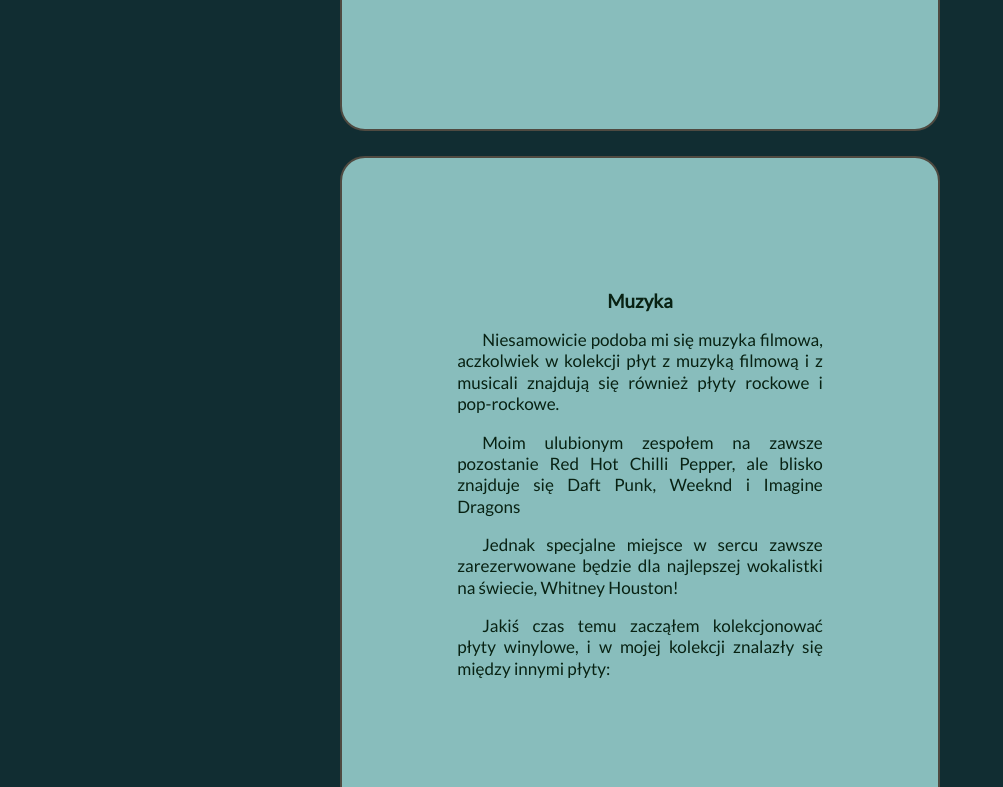
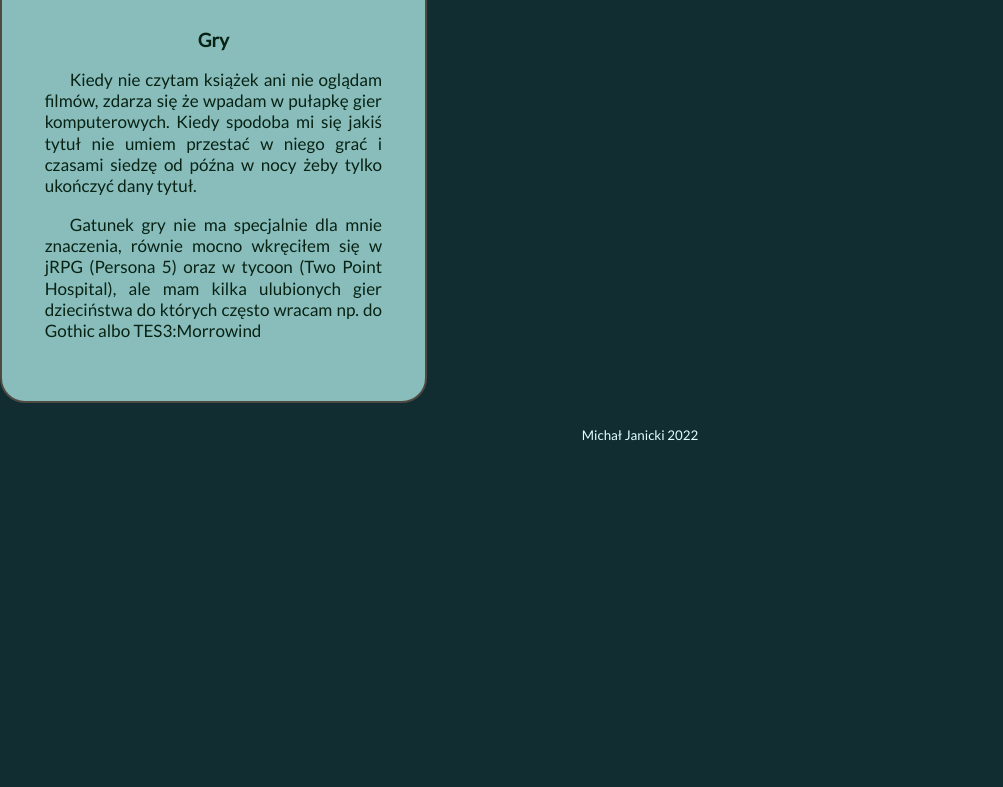
Before and after one commit to MichalJanicki26/homepage, a plain HTML site: page index.html in a window 1280 px wide. Shown: the part 2748-3535 px from the top of the page, without its empty margins (0-1003 px from the left). After the commit the page ends 3192 px from the top, so only its background shows below. Drawn offline with nearby package versions, Linux system fonts and the light colour scheme.

Commit message:
i messed up the gird but i learned a lot

```diff
--- a/css/article.css
+++ b/css/article.css
@@ -8,7 +8,7 @@
     color: #082213;
     text-align: center;
     line-height: 1.25;
-    font-size: 80%
+    font-size: 80%;
 }
 
 .article__header {
--- a/css/footer.css
+++ b/css/footer.css
@@ -1,4 +1,4 @@
 .footer {
     text-align: center;
-    font-size: 75%;
+    font-size: 10pt;
 }
--- a/css/header.css
+++ b/css/header.css
@@ -7,4 +7,5 @@
     border: 2px solid #4F4A41;
     border-radius: 100px;
     font-size: 150%;
+    justify-self: center;
 }
--- a/css/style.css
+++ b/css/style.css
@@ -9,8 +9,30 @@ html {
 .body {
     background: #112D32;
     color: #E0FFFF;
-    /* https://visme.co/blog/website-color-schemes/ style 22 "Corporate and Traditional */
-    margin: 5%;
     font-family: 'Lato', sans-serif;
     font-size: 16pt;
+    display: grid;
+    grid-template-columns: repeat(3, 1fr);
+    grid-template-areas:
+        "header header header"
+        "article article article"
+        "article article article"
+        "footer footer footer";
+
 }
+
+.header {
+    grid-area: header;
+}
+
+.article {
+    grid-area: article;
+}
+
+.aside {
+    grid-area: aside;
+}
+
+.footer {
+    grid-area: footer;
+}
--- a/index.html
+++ b/index.html
@@ -34,7 +34,6 @@
                     Janicki</span>, mam 27 lat i
                 pochodzę z Poznania. Pracuję w branży budowlanej, a w wolnym czasie poświęcam się moim zainteresowaniom
             </p>
-            <p></p>
         </article>
         <article class="article">
             <h2 class="article__header">Moje zainteresowania</h2>
```
